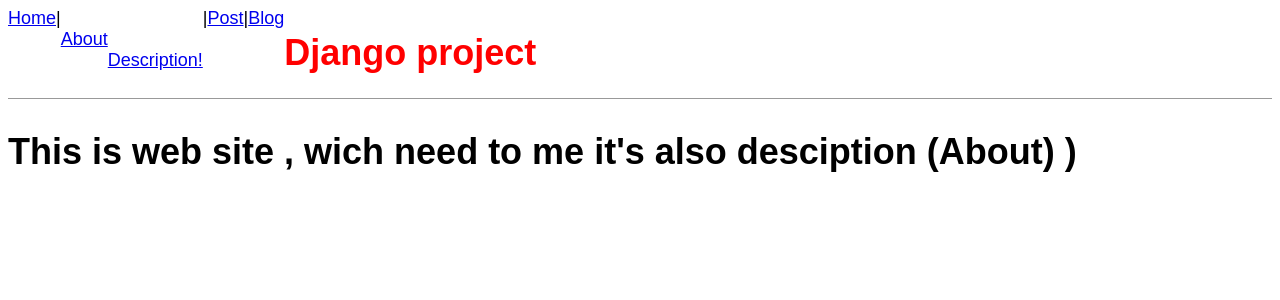
After one commit to bokovets/bh-1, a Django app: page /about/description/ in a window 1280 px wide. The commit adds this page. Shown: the top 300 px of the page. Run offline with Django 3.2, Linux system fonts and the light colour scheme.

Commit message:
Blog post

```diff
--- a/blog/urls.py
+++ b/blog/urls.py
@@ -4,7 +4,9 @@ from . import views
 
 
 
+
 urlpatterns = [
+
+    path('', views.BlogListView.as_view(), name = 'blog' ),
     path('postblog/<int:pk>/', views.BlogDetailView.as_view(), name='post_detail'),
-    path('', views.BlogListView.as_view(), name = 'blog' ),
 ]
--- a/pages/urls.py
+++ b/pages/urls.py
@@ -7,4 +7,5 @@ from . import views
 urlpatterns = [
     path('',  views.homePageView.as_view(), name ='home'),
     path('about/', views.AboutPageView.as_view(), name = 'about' ),
+    path('about/description/', views.AboutDescription.as_view(), name = 'description' ),
 ]
--- a/pages/views.py
+++ b/pages/views.py
@@ -11,3 +11,6 @@ class homePageView(TemplateView):
 
 class AboutPageView(TemplateView):
     template_name = 'about.html'
+
+class AboutDescription(TemplateView):
+    template_name = 'desriptionofabout.html'
--- a/templates/base.html
+++ b/templates/base.html
@@ -9,8 +9,10 @@
         <link href="https://fonts.googleapis.com/css?family=Source+Sans+Pro:400" rel="stylesheet">
         <link href="{% static 'css/base.css' %}" rel ="stylesheet">
         <header>
-                <a href= "{% url 'home' %}">Home </a> |   <a href= "{% url 'about' %}">About</a> | <a href= "{% url 'post' %}">Post</a> | <a href= "{% url 'blog' %}">Blog</a>
+                <a href= "{% url 'home' %}">Home </a> | <a href= "{% url 'about' %}"> <br>About</a> <a href = "{% url 'description' %}"> <br /><br />Description! </a> |<a href= "{% url 'post' %}">Post</a> | <a href= "{% url 'blog' %}">Blog</a>
                 <h1> <a href="{% url 'home' %}"> Django project</a></h1>
+
+
         </header>
 
 
--- a/templates/blog.html
+++ b/templates/blog.html
@@ -4,7 +4,7 @@
 <h1> It's our blogs </h1>
     {% for post in object_list %}
         <div class= "post-entry">
-            <h2><a href="{% url 'post_detail' post.pk}">{{post.title}}</a></h2>
+            <h2><a href="{% url 'post_detail' post.pk %}">{{post.title}}</a></h2>
             <p>{{post.body}}</p>
 
         </div>
--- /dev/null
+++ b/templates/desriptionofabout.html
@@ -0,0 +1,5 @@
+{% extends 'base.html' %}
+
+{% block content%}
+<h1>This is web site , wich need to me it's also desciption (About) )</h1>
+{% endblock content %}
--- a/test_project/urls.py
+++ b/test_project/urls.py
@@ -16,9 +16,13 @@ Including another URLconf
 from django.contrib import admin
 from django.urls import path, include
 
+
+
 urlpatterns = [
     path('admin/', admin.site.urls),
     path('', include('pages.urls')),
     path('post/', include('posts.urls')),
     path('blog/', include('blog.urls')),
+
+
 ]
```
